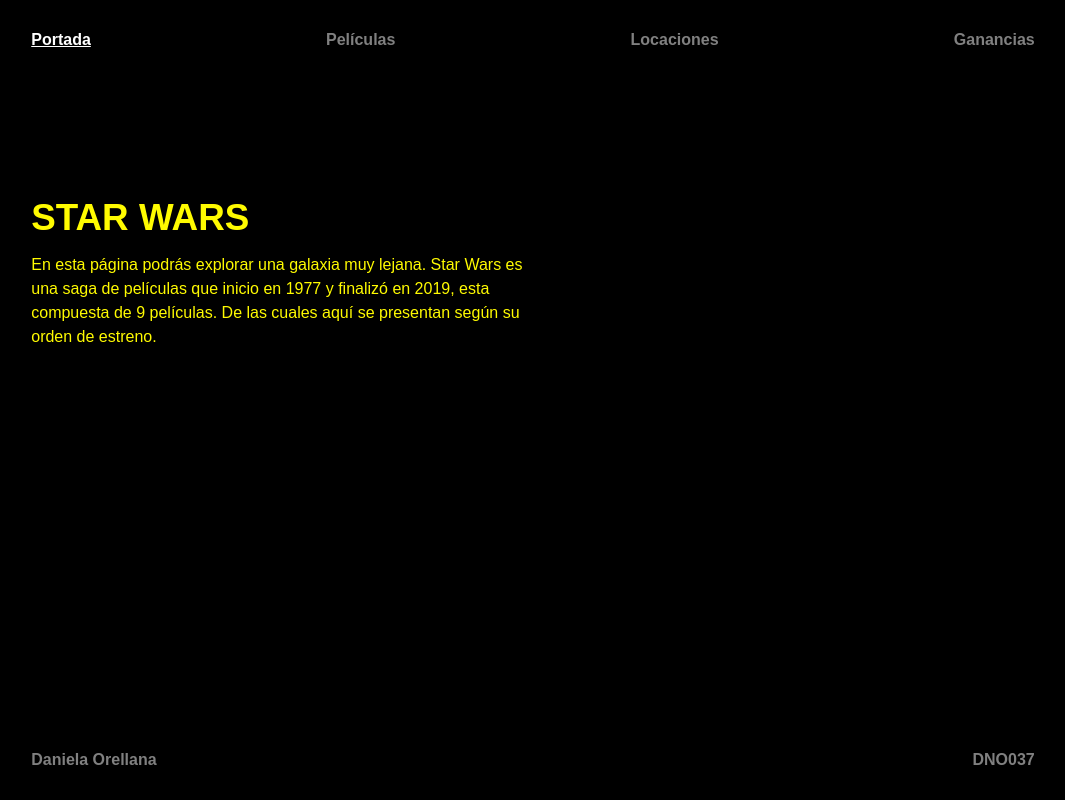
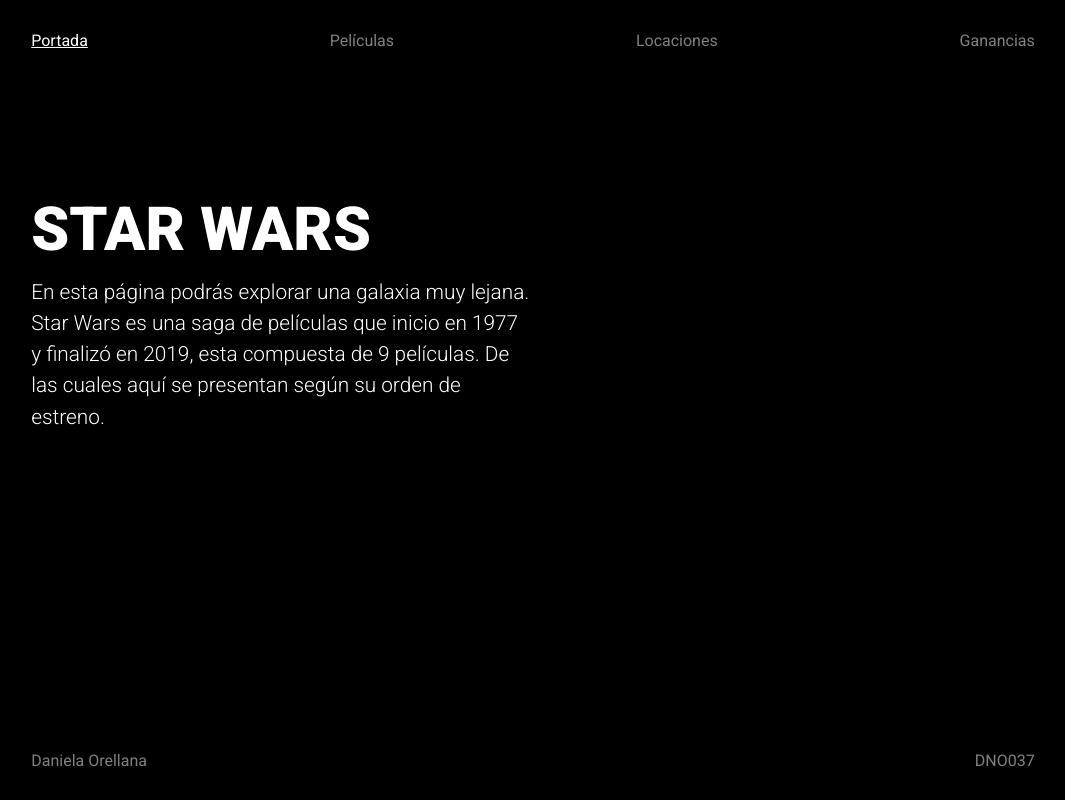
Before and after one commit to dacorellana/dno-medios-clase-08, a plain HTML site: page index.html in a window 1280 px wide. Shown: the whole page, without its empty margins (107-1172 px from the left). Drawn offline with Linux system fonts and the light colour scheme.

Commit message:
Update style.css

```diff
--- a/style.css
+++ b/style.css
@@ -1,5 +1,5 @@
 @charset "UTF-8";
-@import url('https://fonts.googleapis.com/css2?family=Montserrat&display=swap');
+@import url('https://fonts.googleapis.com/css2?family=Roboto:ital,wght@0,300;0,400;0,900;1,700&display=swap');
 
 :root{
     --fondo: #000;
@@ -12,18 +12,17 @@
 }
 
 body {
-    font-family: Arial, Arial, sans-serif;
+    font-family: 'Roboto', sans-serif;
     background: var(--fondo);
-    color: rgba(255, 251, 0);
+    color: rgba(255, 255, 255);
 }
 
 body.portada{
     background:var(--fondo) url('images/portada.jpeg') right bottom no-repeat;
-    background-size:auto 110%;
+    background-size:auto 120%;
 }
 
 a {
-    font-weight: bold;
     color: rgba(255, 255, 255, 0.5);
     text-decoration: none;
 }
@@ -76,12 +75,15 @@ header div{
 }
 
 header div h1{
-    font-size:calc(1.5rem + 1vw);
+    font-size:calc(3rem + 1vw);
+    font-weight: 900;
     line-height: 1;
     text-shadow: 0 0 2px var(--fondo);
 }
 
 header div p{
+    font-size: calc(0.5rem + 1vw);
+    font-weight: 300;
     margin-top:1rem;
     line-height: 1.5;
     text-shadow: 0 0 2px var(--fondo);
```
